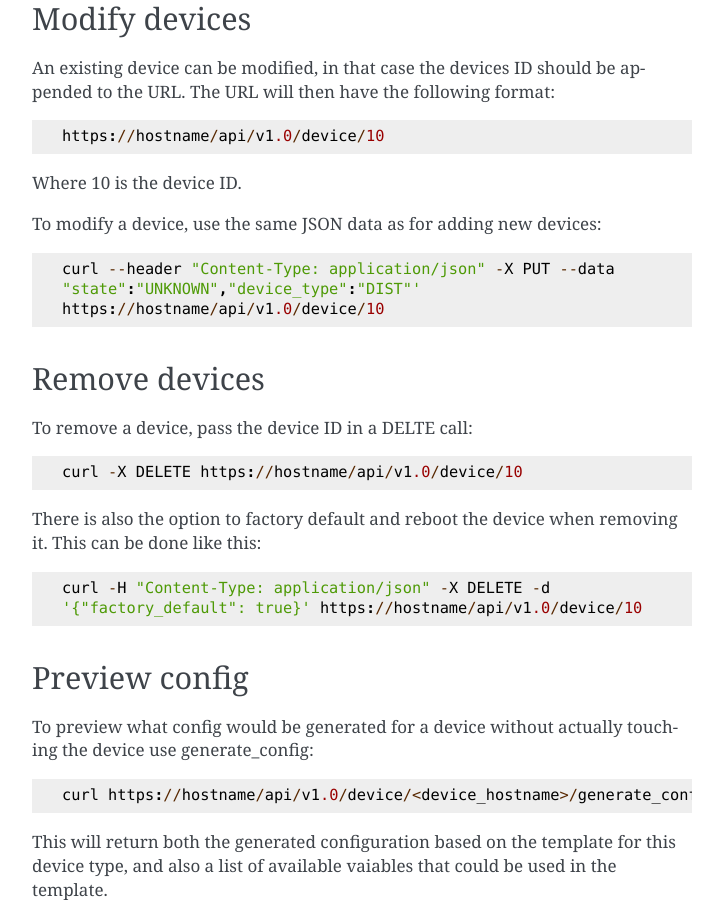
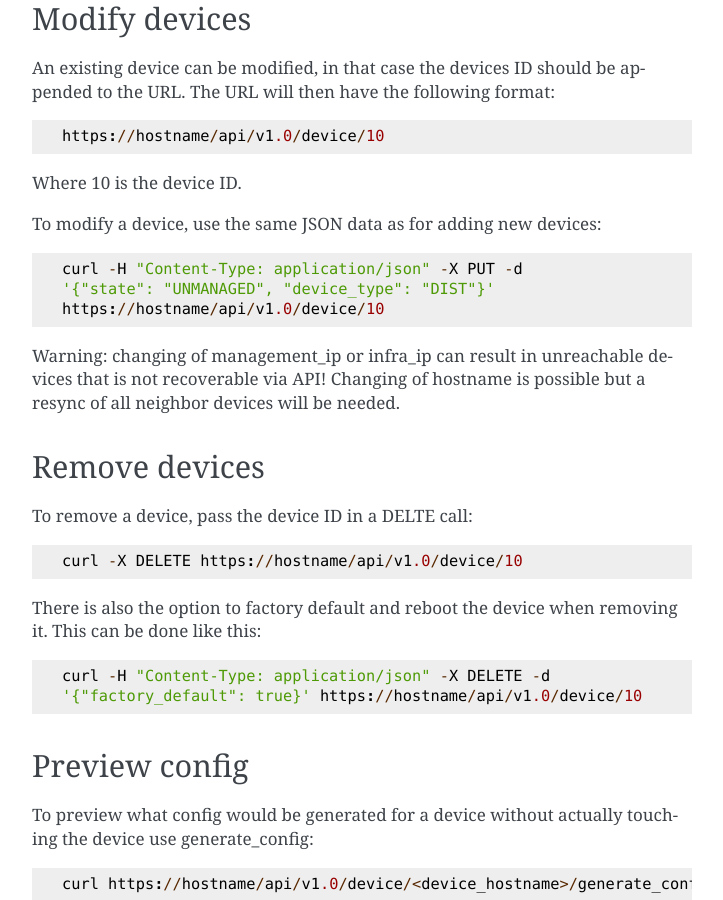
Before and after one commit to SUNET/cnaas-nms, a Sphinx documentation site: the page built from docs/apiref/devices.rst, in a window 1280 px wide and 900 px high, scrolled down 2695 px. Shown: the whole window, without its empty margins (388-1111 px from the left). Built offline with Sphinx 7.4.7, drawn with Linux system fonts in a browser that asks for light colours.

Commit message:
Fix docs for PUT/update device

```diff
--- a/docs/apiref/devices.rst
+++ b/docs/apiref/devices.rst
@@ -145,10 +145,13 @@ To modify a device, use the same JSON data as for adding new devices:
 
 ::
 
-   curl --header "Content-Type: application/json" -X PUT --data
-   "state":"UNKNOWN","device_type":"DIST"'
+   curl -H "Content-Type: application/json" -X PUT -d
+   '{"state": "UNMANAGED", "device_type": "DIST"}'
    https://hostname/api/v1.0/device/10
 
+Warning: changing of management_ip or infra_ip can result in unreachable devices that
+is not recoverable via API! Changing of hostname is possible but a resync of
+all neighbor devices will be needed.
 
 Remove devices
 --------------
```
